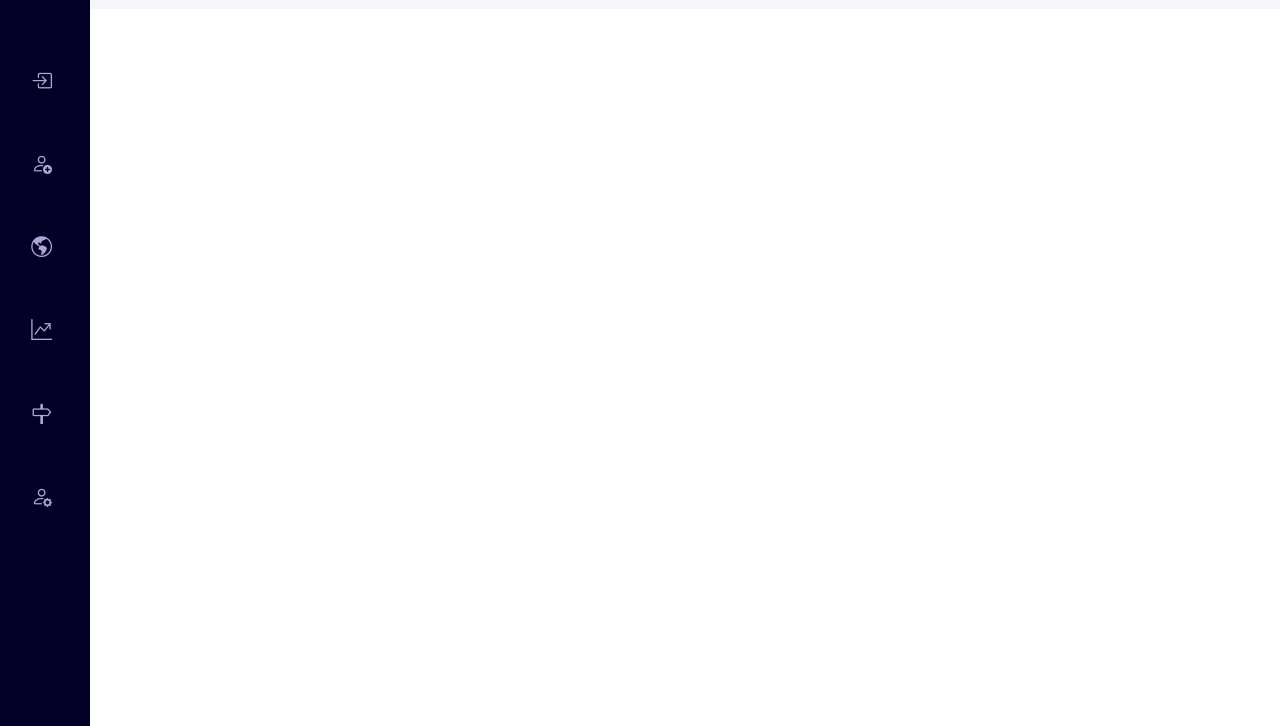
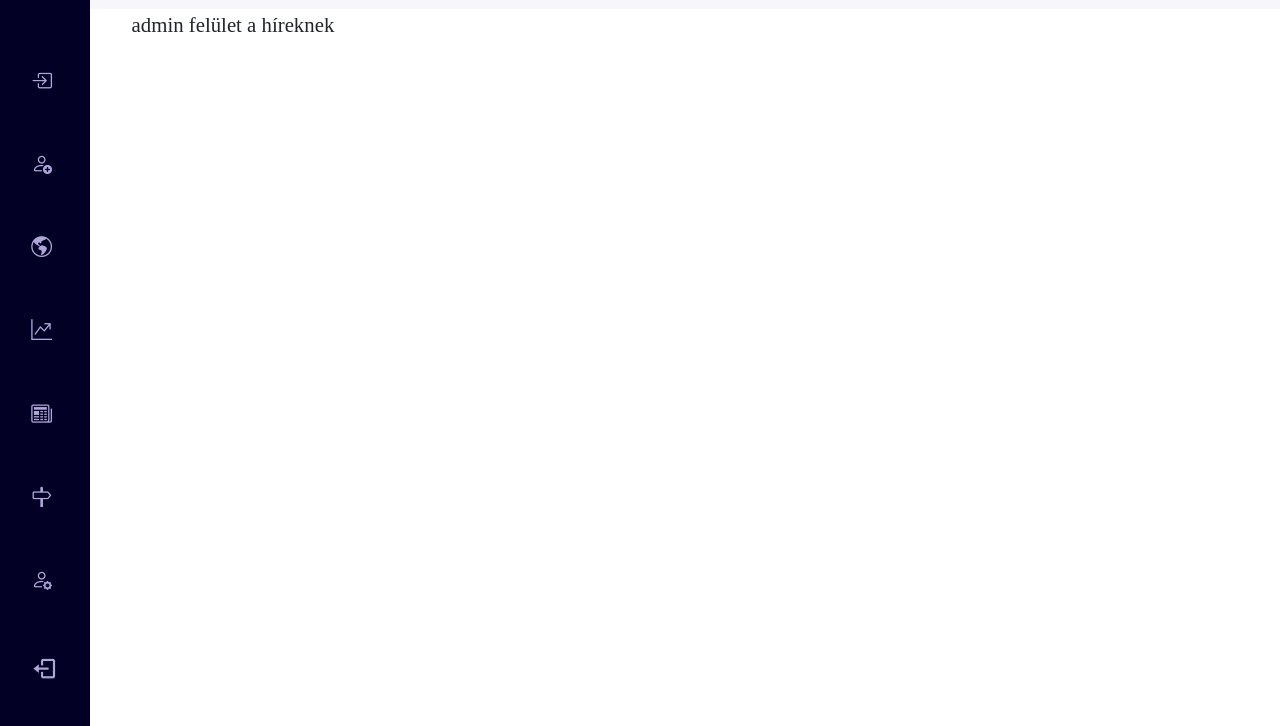
Before and after one commit to Mullerlotyokess/KriptoBazisWEB, a plain HTML site: page index.html at #!/news in a window 1280 px wide. Shown: the part 74-800 px from the top of the page. Drawn offline with nearby package versions, Linux system fonts and the light colour scheme.

Commit message:
admin felület alap

```diff
--- a/Views/news.html
+++ b/Views/news.html
@@ -1,3 +1,3 @@
 <div class="NewsPage">
-
+    admin felület a híreknek
 </div>
--- a/index.html
+++ b/index.html
@@ -27,12 +27,13 @@
                         <div ng-show="!loggedIn">
                             <a href="#!/wiki" class="nav_link"> <i class="bi bi-globe-americas"></i> <span class="nav_name">TudásBázis</span></a>
                             <a href="#!/currencies" class="nav_link"> <i class="bi bi-graph-up-arrow"></i> <span class="nav_name">Árfolyam</span></a>
+                            <a href="#!/news" class="nav_link"> <i class="bi bi-newspaper"></i> <span class="nav_name">Hírek (admin)</span></a>
                             <a href="#!/forum" class="nav_link"> <i class="bi bi-signpost"></i> <span class="nav_name">Fórum</span></a>
                             <a href="#!/profile" class="nav_link"> <i class="bi bi-person-gear"></i> <span class="nav_name">Profil</span></a>
                         </div>
                     </div>
             </div>
-            <a ng-show="loggedIn" href="#" class="nav_link"> <i class='bx bx-log-out nav_icon'></i> <span class="nav_name">Kijelentkezés</span> </a>
+            <a ng-show="!loggedIn" href="#" class="nav_link"> <i class='bx bx-log-out nav_icon'></i> <span class="nav_name">Kijelentkezés</span> </a>
         </nav>
     </div>
     <main ng-view>
```
